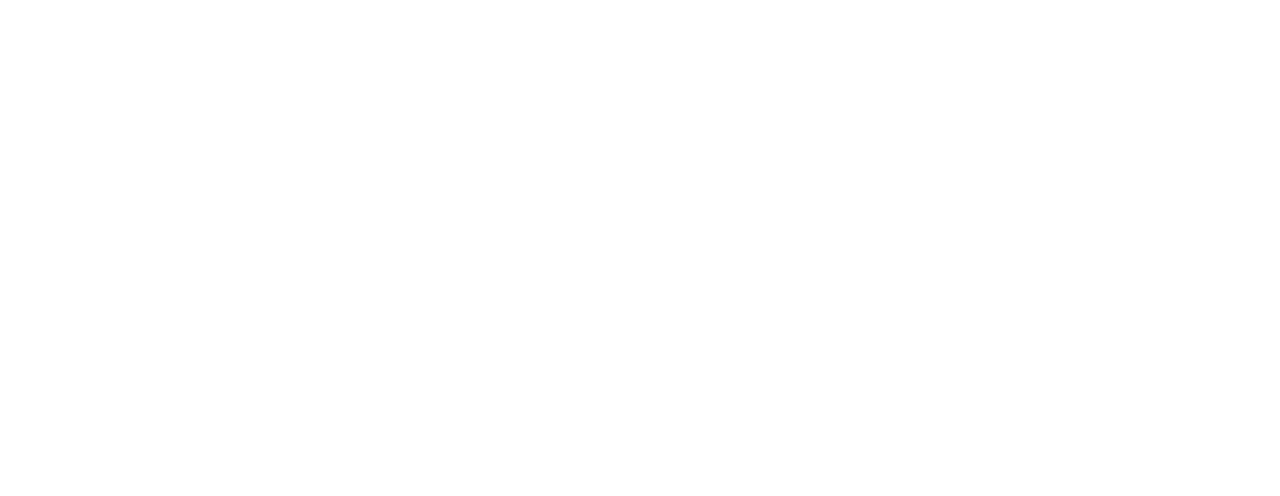
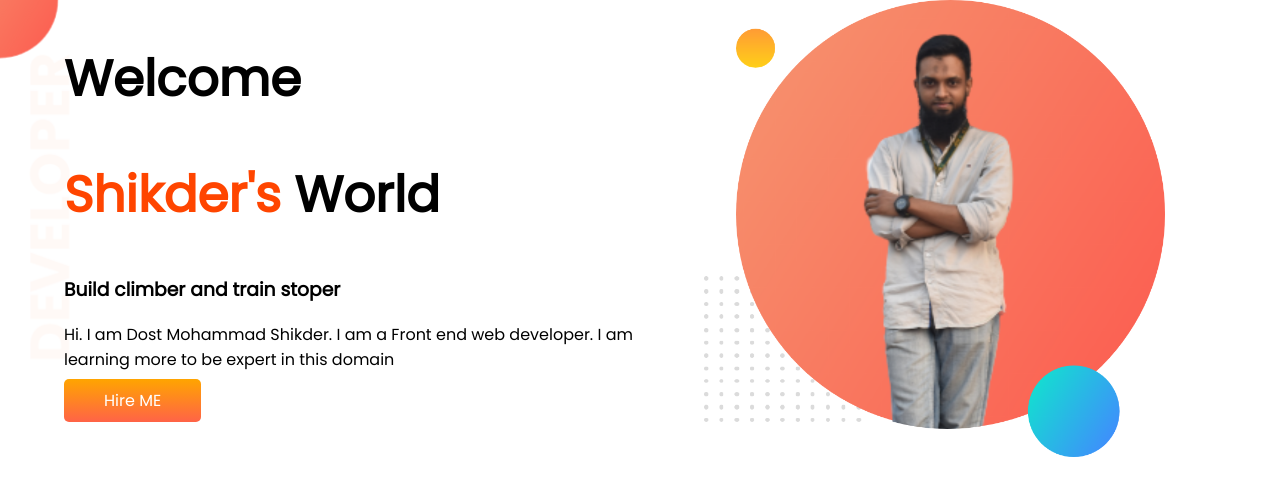
Before and after one commit to dmshikder/my-portfolio, a plain HTML site: page index.html in a window 1280 px wide. Drawn offline with Linux system fonts and the light colour scheme.

Commit message:
top-banner added

```diff
--- a/index.html
+++ b/index.html
@@ -1,13 +1,39 @@
 <!DOCTYPE html>
 <html lang="en">
-<head>
-    <meta charset="UTF-8">
-    <meta http-equiv="X-UA-Compatible" content="IE=edge">
-    <meta name="viewport" content="width=device-width, initial-scale=1.0">
+  <head>
+    <meta charset="UTF-8" />
+    <meta http-equiv="X-UA-Compatible" content="IE=edge" />
+    <meta name="viewport" content="width=device-width, initial-scale=1.0" />
     <title>Shikder's Portfolio</title>
-    <link rel="stylesheet" href="style.css">
-</head>
-<body>
+    <link rel="preconnect" href="https://fonts.googleapis.com" />
+    <link rel="preconnect" href="https://fonts.gstatic.com" crossorigin />
+    <link
+      href="https://fonts.googleapis.com/css2?family=Poppins:wght@200;400&display=swap"
+      rel="stylesheet"
+    />
+    <link rel="stylesheet" href="style.css" />
+  </head>
 
-</body>
+  <body>
+    <section class="top-baner">
+      <div class="half-width">
+        <h1>Welcome</h1>
+        <h1><span class="orange-color">Shikder's </span>World</h1>
+        <h3>Build climber and train stoper</h3>
+        <p>
+          Hi. I am Dost Mohammad Shikder. I am a Front end web developer. I am
+          learning more to be expert in this domain
+        </p>
+        <a
+          class="linked-button"
+          href="https://www.linkedin.com/in/dmshikder/"
+          target="_blank"
+          >Hire ME</a
+        >
+      </div>
+      <div class="half-width">
+        <img src="images/t1.png" alt="" />
+      </div>
+    </section>
+  </body>
 </html>
--- a/style.css
+++ b/style.css
@@ -0,0 +1,33 @@
+body {
+  font-family: "Poppins", sans-serif;
+  margin: 0px;
+}
+h1 {
+  font-size: 50px;
+}
+.orange-color {
+  color: orangered;
+}
+section {
+  display: flex;
+}
+.half-width {
+  width: 50%;
+  padding-left: 5%;
+}
+.half-width img {
+  width: 80%;
+}
+.linked-button {
+  text-decoration: none;
+  color: white;
+  font-weight: 400;
+  background-image: linear-gradient(orange, tomato);
+  padding: 10px 40px;
+
+  border-radius: 5px;
+}
+.top-baner {
+  background-image: url(images/top-banner.png);
+  background-repeat: no-repeat;
+}
```
Also changed, not shown: images/dream-bg.png (added), images/exp-bg.png (added), images/jhankar.png (added), images/jhankar2.png (added), images/my-bg2.png (added), images/t1.png (added), images/top-banner.png (added), showOff/DSC_4929_70-removebg-preview.png (added), showOff/IMG_6101-removebg-preview.png (added), showOff/IMG_6710-removebg-preview.png (added), showOff/Tusher-removebg-preview.png (added).
